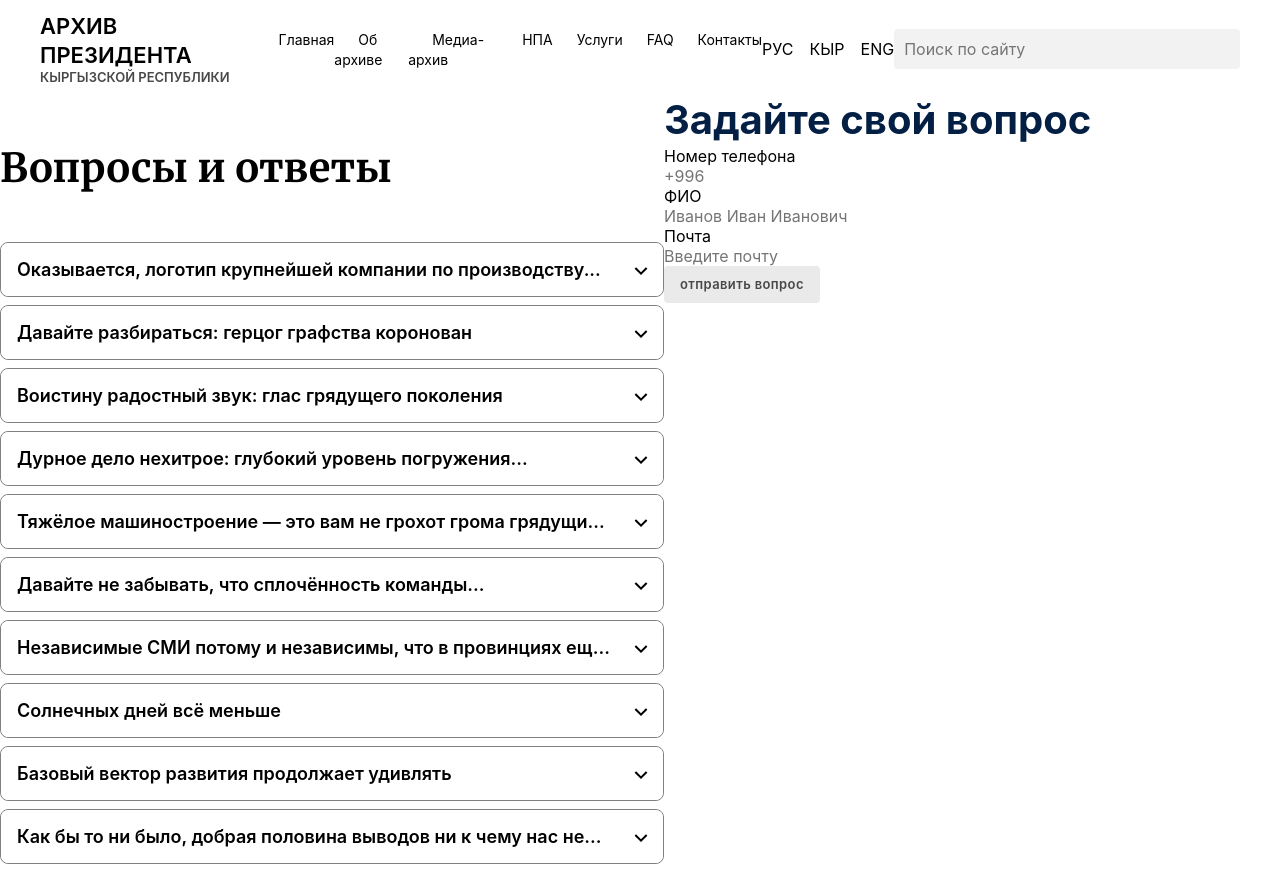
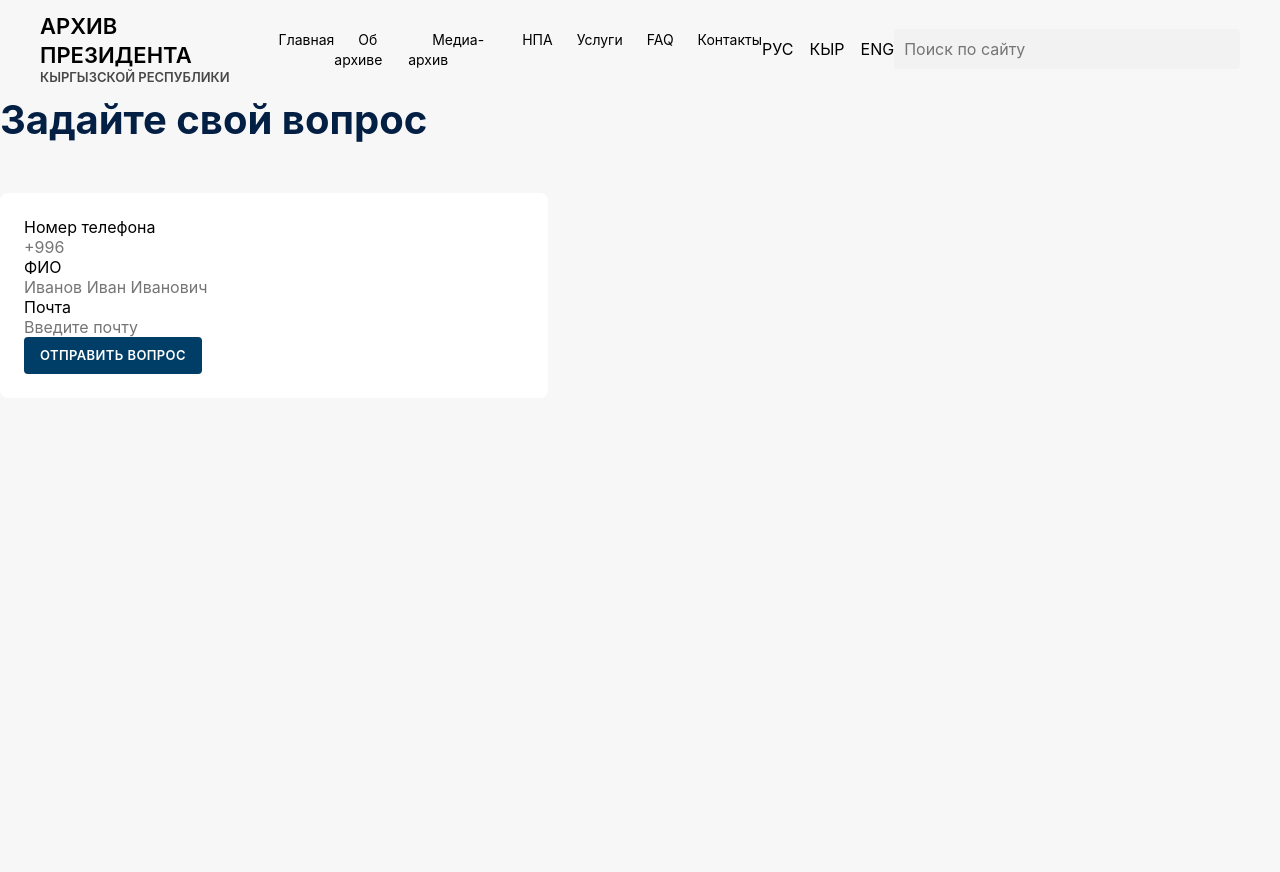
Before and after one commit to Aidarkg/front-archive, a React (Vite) app: page /faq in a window 1280 px wide. After the commit the page ends 800 px from the top, so only its background shows below. Built offline with nearby package versions, Linux system fonts and the light colour scheme.

Commit message:
add textInput

```diff
--- a/src/app/styles/core.sass
+++ b/src/app/styles/core.sass
@@ -17,9 +17,10 @@ body
   height: 100%
   min-width: 320px
   scroll-behavior: smooth
+  background-color: #F7F7F7
 .container
   max-width: 1360px
   margin: 0 auto
 
-#root
-  background-color: var(--gray100)
+//#root
+//  background-color: var(--gray400)
--- a/src/pages/FAQ/Faq.jsx
+++ b/src/pages/FAQ/Faq.jsx
@@ -1,12 +1,12 @@
 import { QuestionForm } from "./questionForm/QuestionForm.jsx";
-import { Accardion } from "../../ui/Accordion/Accordion";
-import { faqList } from "./scripts/AccardionMenu";
+// import { Accardion } from "../../ui/Accordion/Accordion";
+// import { faqList } from "./scripts/AccardionMenu";
 import s from "./Faq.module.sass";
 export const Faq = () => {
    return (
       <section className="container">
         <div className={s.faq}>
-            <Accardion faqList={faqList} />
+            {/*<Accardion faqList={faqList} />*/}
             <QuestionForm />
         </div>
       </section>
--- a/src/pages/FAQ/questionForm/QuestionForm.jsx
+++ b/src/pages/FAQ/questionForm/QuestionForm.jsx
@@ -2,11 +2,13 @@ import { Typography } from "../../../Typography/Typography.jsx";
 import { TextInput } from "../../../ui/textInput/TextInput.jsx";
 import {CustomButton} from "../../../ui/customButton/CustomButton.jsx";
 import {useForm} from "react-hook-form";
+import s from "./QuestionForm.module.sass";
 export const QuestionForm = () => {
 
    const {
       register,
-      handleSubmit
+      handleSubmit,
+      // formState: { errors}
    } = useForm();
 
    const onSubmit = (data) => {
@@ -14,9 +16,9 @@ export const QuestionForm = () => {
    };
 
    return (
-      <section>
+      <section className={s.faq}>
          <Typography variant="h1" color="blue500">Задайте свой вопрос</Typography>
-         <form onSubmit={handleSubmit(onSubmit)}>
+         <form className={s.faqForm} onSubmit={handleSubmit(onSubmit)}>
             <div>
                <label htmlFor="myInput">Номер телефона</label>
                <TextInput
@@ -44,7 +46,11 @@ export const QuestionForm = () => {
                    {...register("email")}
                />
             </div>
-            <CustomButton text="отправить вопрос" type="submit"/>
+            <CustomButton
+                buttonStyle="blue"
+                type="submit"
+                text={"ОТПРАВИТЬ ВОПРОС"}
+                style={{ width: "91.24% !important" }} />
          </form>
       </section>
    );
--- /dev/null
+++ b/src/pages/FAQ/questionForm/QuestionForm.module.sass
@@ -0,0 +1,9 @@
+.faq
+  width: 548px
+  &Form
+    padding: 24px
+    background: rgb(255, 255, 255)
+    border-radius: 8px
+
+h1
+  margin-bottom: 47px
--- a/src/ui/customButton/CustomButton.jsx
+++ b/src/ui/customButton/CustomButton.jsx
@@ -21,8 +21,8 @@ export const CustomButton = ({ text, icon, to, onClick, actionType, buttonStyle,
 
     }
     return (
-        <ButtonComponent to={to} onClick={onClick} type={type} className={`${s.customButton} ${buttonClassName}`}>
-            <Typography variant="h6"> {text}</Typography>
+        <ButtonComponent to={to} onClick={onClick} type={type} className={`${s.customButton} ${buttonClassName} `}>
+            <Typography variant="h6">{text}</Typography>
             {icon &&
                 <img src={icon} alt="icon"/>
             }
```
Also changed, not shown: src/ui/textInput/TextInput.module.sass (+8 -0 lines), .eslintrc.cjs.
